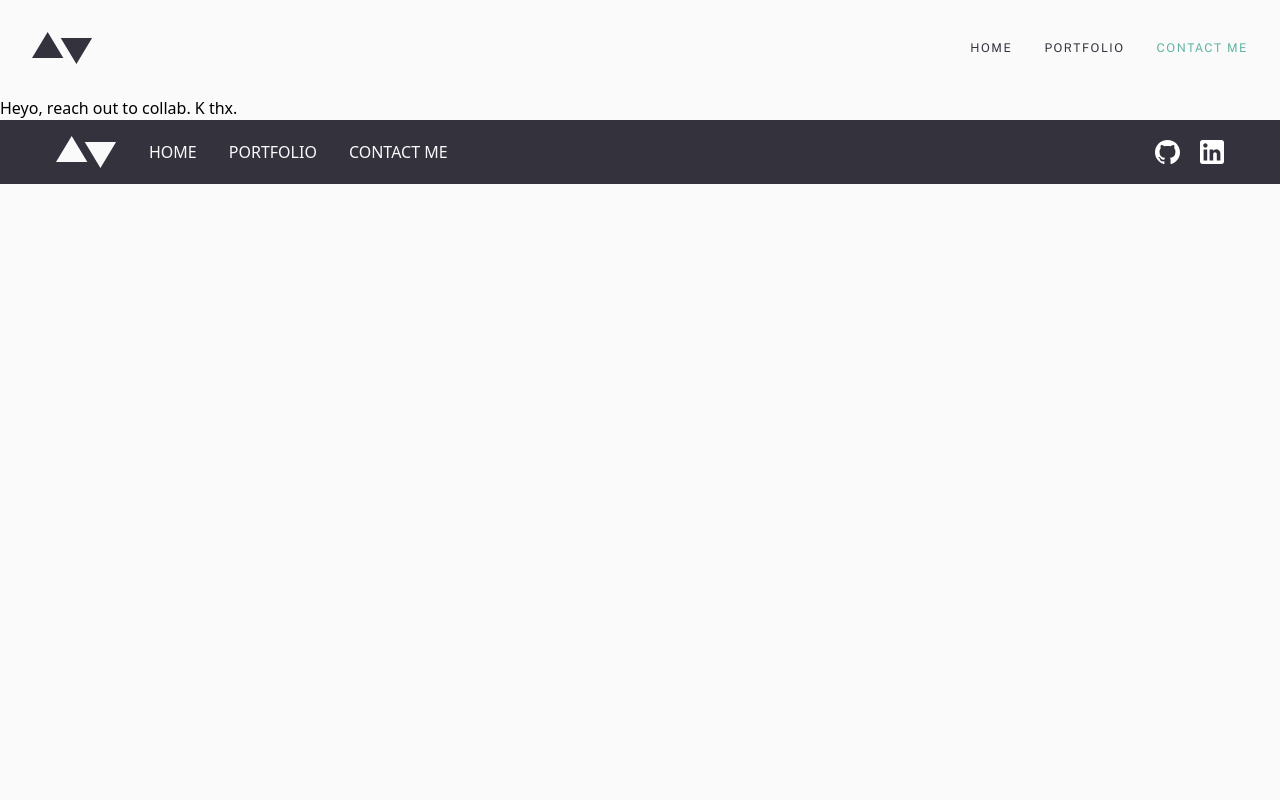
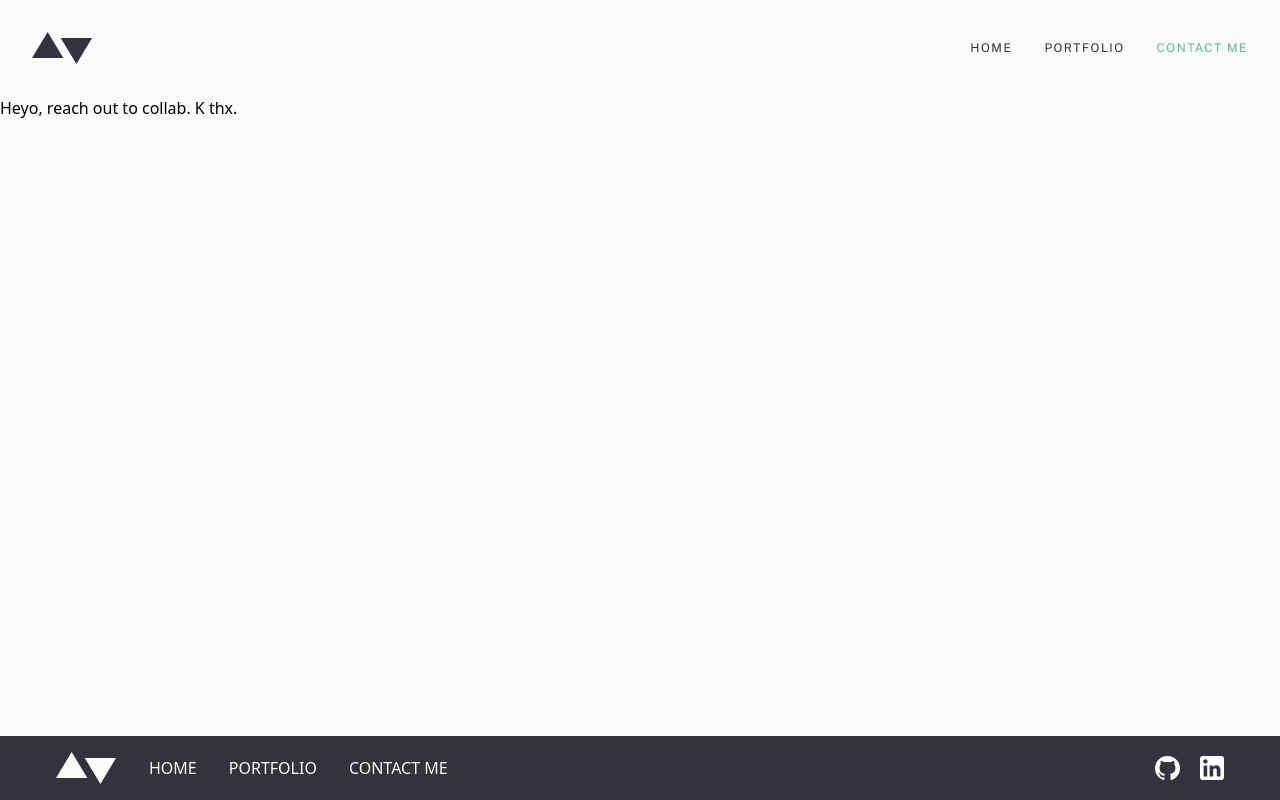
Before and after one commit to kellyky/Portfolio, a React (Vite) app: page /contact in a window 1280 px wide. Built offline with nearby package versions, Linux system fonts and the light colour scheme.

Commit message:
Fix footer position
- on page without much content, the footer now is always at the bottom
  of the page

```diff
--- a/src/pages/ContactPage.jsx
+++ b/src/pages/ContactPage.jsx
@@ -1,7 +1,9 @@
 function ContactPage () {
   return (
     <>
-      <h1>Heyo, reach out to collab. K thx.</h1>
+      <main className="grow">
+        <h1>Heyo, reach out to collab. K thx.</h1>
+      </main>
     </>
   )
 }
--- a/src/styles/layouts.css
+++ b/src/styles/layouts.css
@@ -6,3 +6,9 @@ body {
   position: relative;
   background-color: var(--very-light-grey);
 }
+
+#root {
+  display: flex;
+  flex-direction: column;
+  min-height: 100vh;
+}
```
